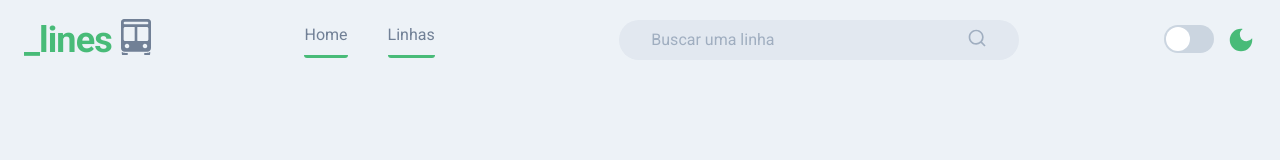
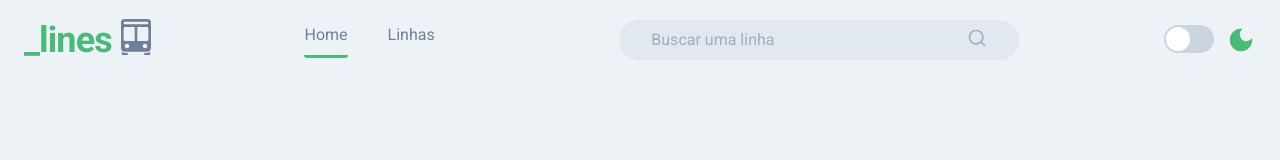
Before and after one commit to naMoraezDev/next-lines, a Next.js app: page / in a window 1280 px wide. Shown: the top 160 px of the page. Built offline with nearby package versions, Linux system fonts and the light colour scheme.

Commit message:
feat: create navigation

```diff
--- /dev/null
+++ b/src/components/ActiveLink/index.ts
@@ -0,0 +1 @@
+export {ActiveLinkView as ActiveLink} from './view'
--- a/src/components/Header/view.tsx
+++ b/src/components/Header/view.tsx
@@ -18,6 +18,7 @@ import { IoIosBus } from "react-icons/io";
 import { MdDarkMode } from "react-icons/md";
 import { ChangeEvent, useRef, useState } from "react";
 import { useRouter } from "next/router";
+import Link from "next/link";
 
 export function HeaderView() {
   const router = useRouter();
@@ -71,7 +72,7 @@ export function HeaderView() {
       router.push(`/search/${filter}?term=${searchTerm}`);
     }
   }
-
+  console.log(router.asPath);
   return (
     <Flex
       as="header"
@@ -96,27 +97,35 @@ export function HeaderView() {
       </Flex>
 
       <Flex>
+        <Link href="/">
           <Text
-          borderBottom="50"
             borderBottomColor="green.400"
-          borderBottomWidth={3}
+            borderBottomWidth={router.asPath === "/" ? 3 : 0}
             paddingBottom={2}
             borderRadius={3}
             marginRight={10}
           >
             Home
           </Text>
+        </Link>
 
+        <Link href="/lines/all">
           <Text
             borderBottom="50"
             borderBottomColor="green.400"
-          borderBottomWidth={3}
+            borderBottomWidth={
+              router.asPath.includes("/lines") ||
+              router.asPath.includes("/search")
+                ? 3
+                : 0
+            }
             paddingBottom={2}
             borderRadius={3}
             marginRight={10}
           >
             Linhas
           </Text>
+        </Link>
       </Flex>
 
       <Flex
```
Also changed, not shown: src/components/ActiveLink/view.tsx (added, +23 -0 lines). Lines whose indentation alone changed are shown as unchanged.
